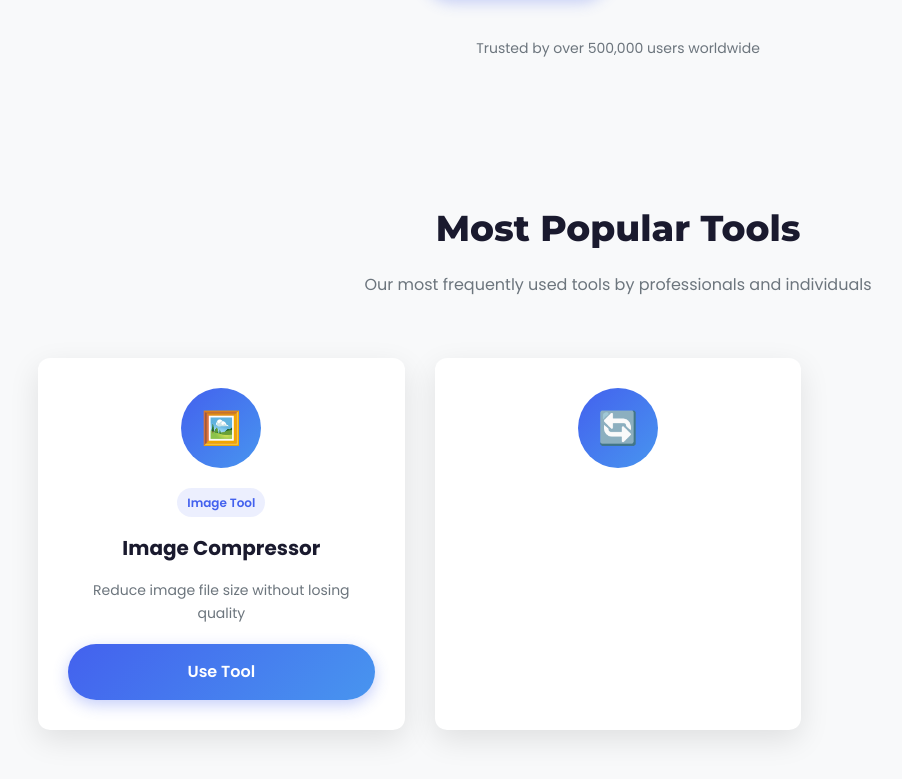
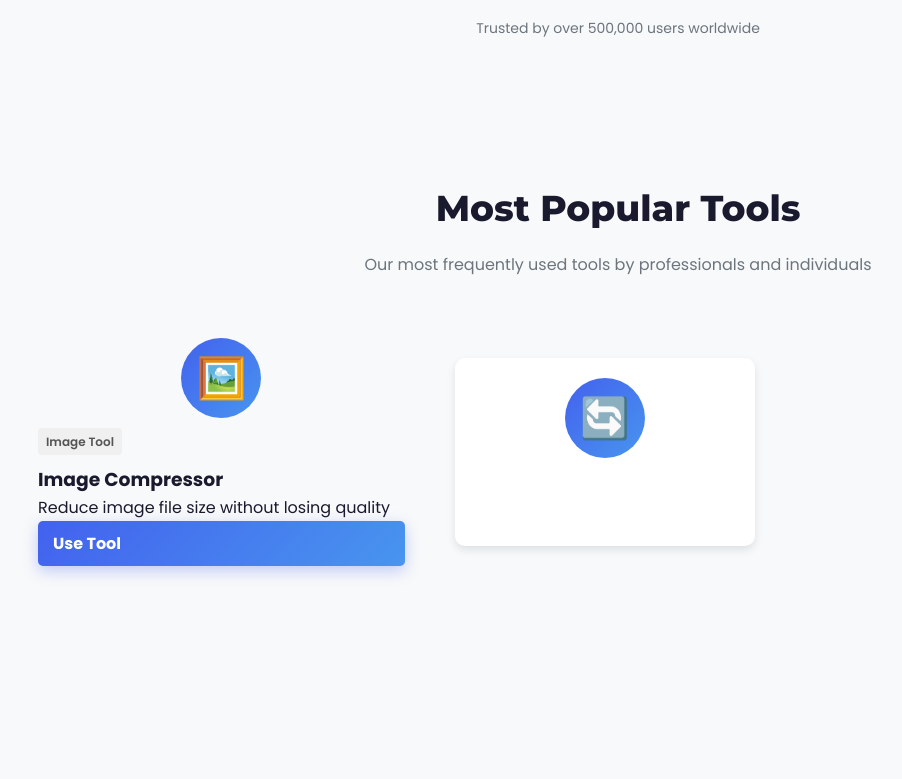
Before and after one commit to milan5214s/Tool, a plain HTML site: page index.html in a window 1280 px wide. Shown: the part 543-1322 px from the top of the page, without its empty margins (22-924 px from the left). After the commit the page ends 1189 px from the top, so only its background shows below. Drawn offline with Linux system fonts and the light colour scheme.

Commit message:
Update index.html

```diff
--- a/index.html
+++ b/index.html
@@ -719,13 +719,80 @@
 
                 <div class="tools-grid">
                     <!-- Image Tools -->
-                    <div class="tool-card">
-                        <div class="tool-icon">🖼️</div>
-                        <span class="tool-badge">Image Tool</span>
-                        <h3>Image Compressor</h3>
-                        <p>Reduce image file size without losing quality</p>
-                        <a href="#" class="btn btn-primary" style="width: 100%;">Use Tool</a>
-                    </div>
+                  <!DOCTYPE html>
+<html lang="en">
+<head>
+    <meta charset="UTF-8">
+    <meta name="viewport" content="width=device-width, initial-scale=1.0">
+    <title>Image Compressor Tool</title>
+    <style>
+        .tool-card {
+            font-family: 'Arial', sans-serif;
+            max-width: 300px;
+            border-radius: 10px;
+            box-shadow: 0 4px 8px rgba(0, 0, 0, 0.1);
+            padding: 20px;
+            text-align: center;
+            background-color: white;
+            margin: 20px;
+        }
+
+        .tool-icon {
+            font-size: 40px;
+            margin-bottom: 10px;
+        }
+
+        .tool-badge {
+            display: inline-block;
+            background-color: #f0f0f0;
+            color: #555;
+            padding: 4px 8px;
+            border-radius: 4px;
+            font-size: 12px;
+            margin-bottom: 10px;
+        }
+
+        .tool-card h3 {
+            margin: 10px 0;
+            color: #333;
+        }
+
+        .tool-card p {
+            color: #666;
+            font-size: 14px;
+            margin-bottom: 20px;
+        }
+
+        .btn {
+            display: inline-block;
+            padding: 10px 15px;
+            background-color: #007bff;
+            color: white;
+            text-decoration: none;
+            border-radius: 5px;
+            font-weight: bold;
+            transition: background-color 0.3s;
+        }
+
+        .btn-primary {
+            background-color: #007bff;
+        }
+
+        .btn-primary:hover {
+            background-color: #0056b3;
+        }
+    </style>
+</head>
+<body>
+    <div class=tool/img-compress.html"tool-card">
+        <div class="tool-icon">🖼️</div>
+        <span class="tool-badge">Image Tool</span>
+        <h3>Image Compressor</h3>
+        <p>Reduce image file size without losing quality</p>
+        <a href="https://example.com/image-compressor" class="btn btn-primary" style="width: 100%;">Use Tool</a>
+    </div>
+</body>
+</html>
 
                     <div class="tool-card">
                         <div class="tool-icon">🔄</div>
```
